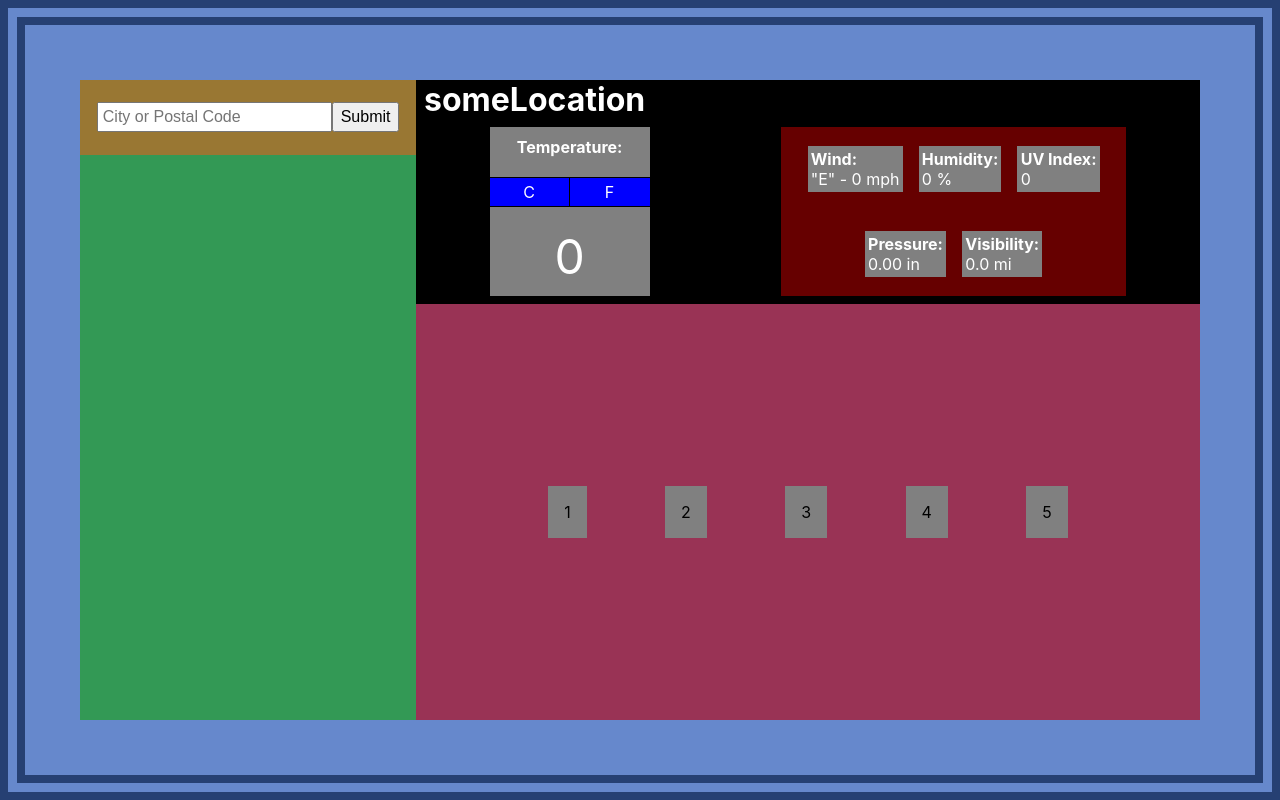
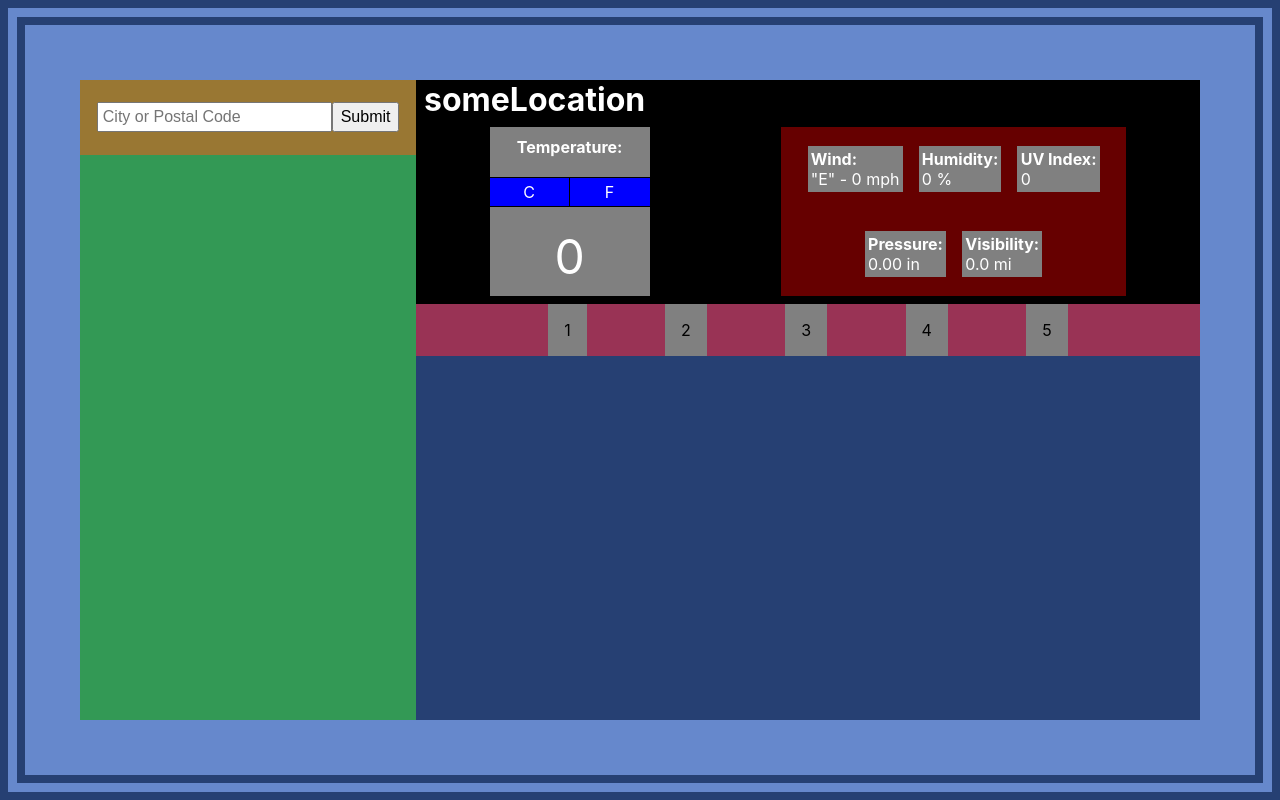
Before and after one commit to CHart-Cavanaugh/WeatherApp, a React (Create React App) app: page / in a window 1280 px wide. Built offline with nearby package versions, Linux system fonts and the light colour scheme.

Commit message:
Update #1: In "WeatherInformation.tsx", wrap the "HourlyForecastContainer" element with a"section" element that has an id of "weather-hourly-forecast".
Update #2: In "WeatherInformation.tsx", set the
id for the header of the "#main-info" element to
"weather-header".

```diff
--- a/src/components/WeatherInformation.tsx
+++ b/src/components/WeatherInformation.tsx
@@ -41,7 +41,7 @@ export function WeatherInformation(): JSX.Element {
   return (
 
     <section id="weather-info">
-      <header>
+      <header id="weather-header">
         <section id="location-info">
           <h3 id="location-val"
             className="info-label"
@@ -144,7 +144,9 @@ export function WeatherInformation(): JSX.Element {
           </div>
         </section>
       </header>
-      <HourlyForecastContainer />
+      <section id="weather-hourly-forecast">
+        <HourlyForecastContainer />
+      </section>
     </section>
 
   );
```
